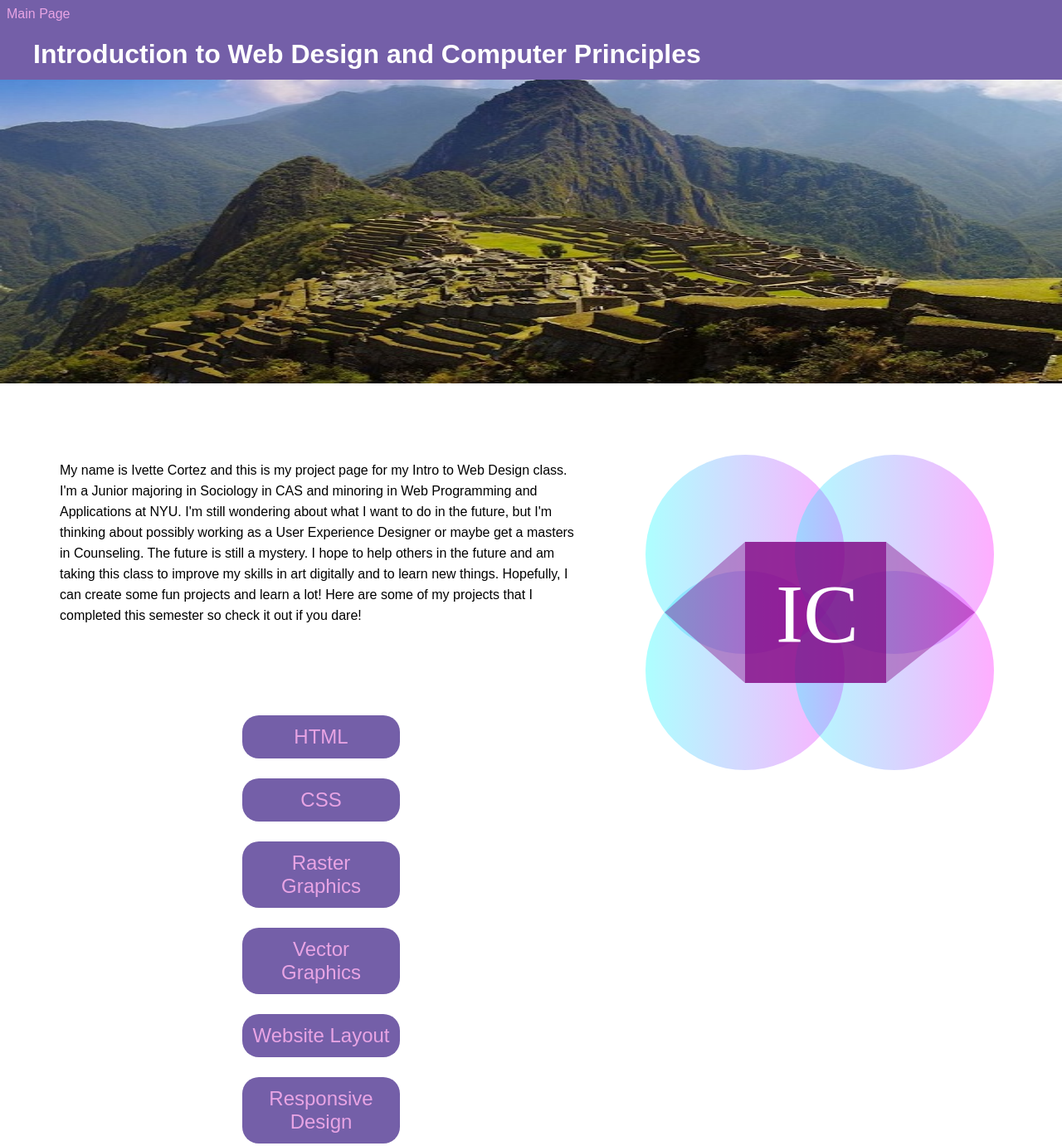
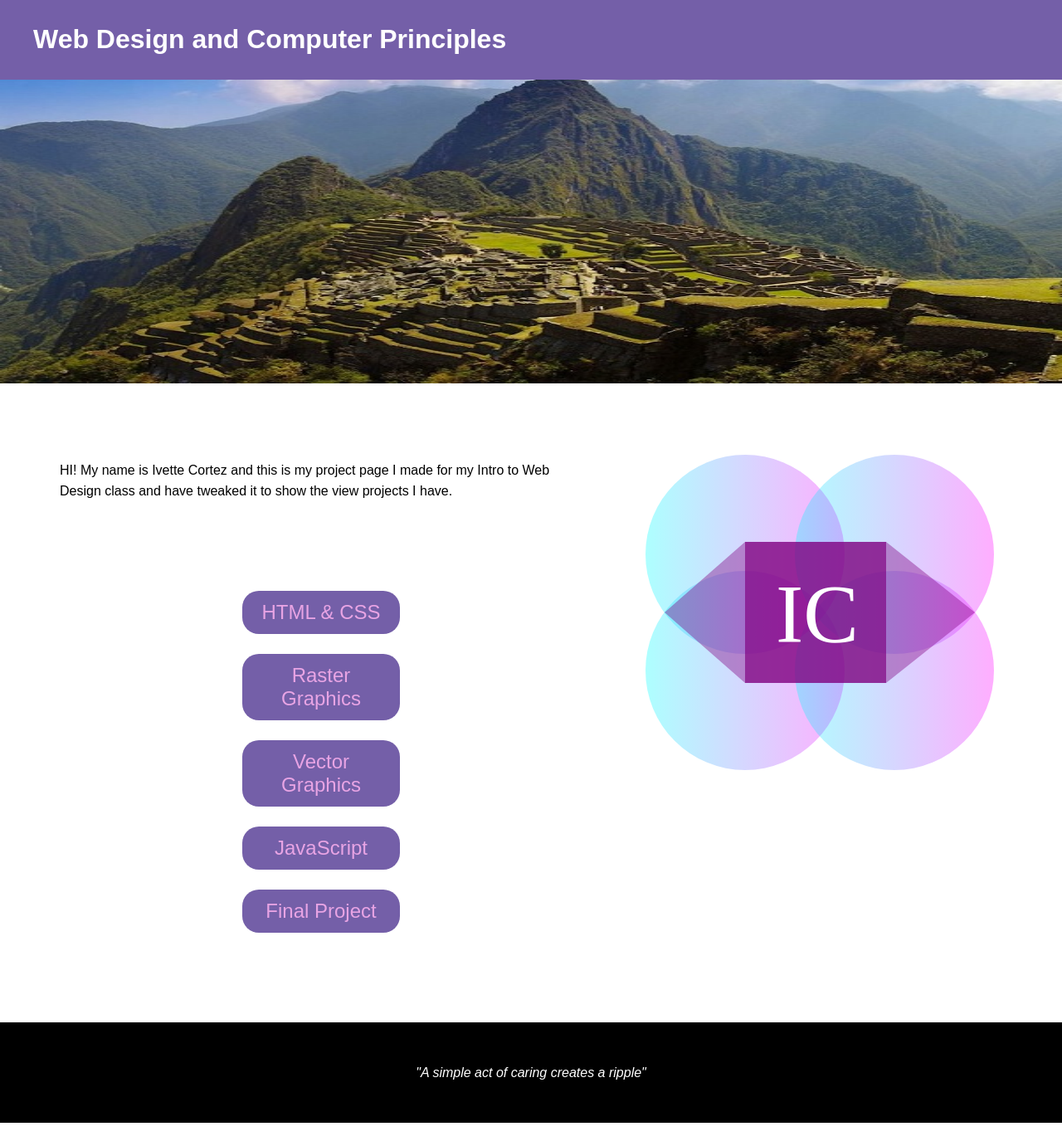
Before and after one commit to ivettegcortez/webdesign, a plain HTML site: page index.html in a window 1280 px wide. Shown: the top 1381 px of the page at 83% size. After the commit the page ends 1353 px from the top, so only its background shows below. Drawn offline with Linux system fonts and the light colour scheme.

Commit message:
Updated index.html
This is an update for the content necessary.

```diff
--- a/index.html
+++ b/index.html
@@ -8,8 +8,7 @@
   </head>
   <body>
       <header>
-        <a href = "../ivettegcortez.github.io/index.html">Main Page</a>
-        <h1 >Introduction to Web Design and Computer Principles</h1>
+        <h1>Web Design and Computer Principles</h1>
       </header>
       <main>
       <div id = "banner">
@@ -18,15 +17,12 @@
 
       <div id = "content">
       <img id = "logo" src = "logo.svg" width = "500" height = "400" alt = "SVG Logo">
-      <p>My name is Ivette Cortez and this is my project page for my Intro to Web Design class. I'm a Junior majoring in Sociology in CAS and minoring in Web Programming and Applications at NYU. I'm still wondering about what I want to do in the future, but I'm thinking about possibly working as a User Experience Designer or maybe get a masters in Counseling. The future is still a mystery. I hope to help others in the future and am taking this class to improve my skills in art digitally and to learn new things. Hopefully, I can create some fun projects and learn a lot! Here are some of my projects that I completed this semester so check it out if you dare!</p>
+      <p>HI! My name is Ivette Cortez and this is my project page I made for my Intro to Web Design class and have tweaked it to show the view projects I have.</p>
         <nav>
           <ul>
-            <li class = "box"><a href = "me/index.html">HTML</a></li>
-            <li class = "box"><a href = "me/index.html">CSS</a></li>
+            <li class = "box"><a href = "me/index.html">HTML & CSS</a></li>
             <li class = "box"><a href = "image/index.html">Raster Graphics</a></li>
             <li class = "box"><a href = "logo.svg">Vector Graphics</a></li>
-            <li class = "box"><a href = "website_layout/marriage-divorce.html">Website Layout</a></li>
-            <li class = "box"><a href = "responsive_design/marriage-divorce.html">Responsive Design</a></li>
             <li class = "box"><a href = "javascript/marriage-divorce.html">JavaScript</a></li>
             <li class = "box"><a href = "professional_website/professional-main.html">Final Project</a></li>
           </ul>
```
